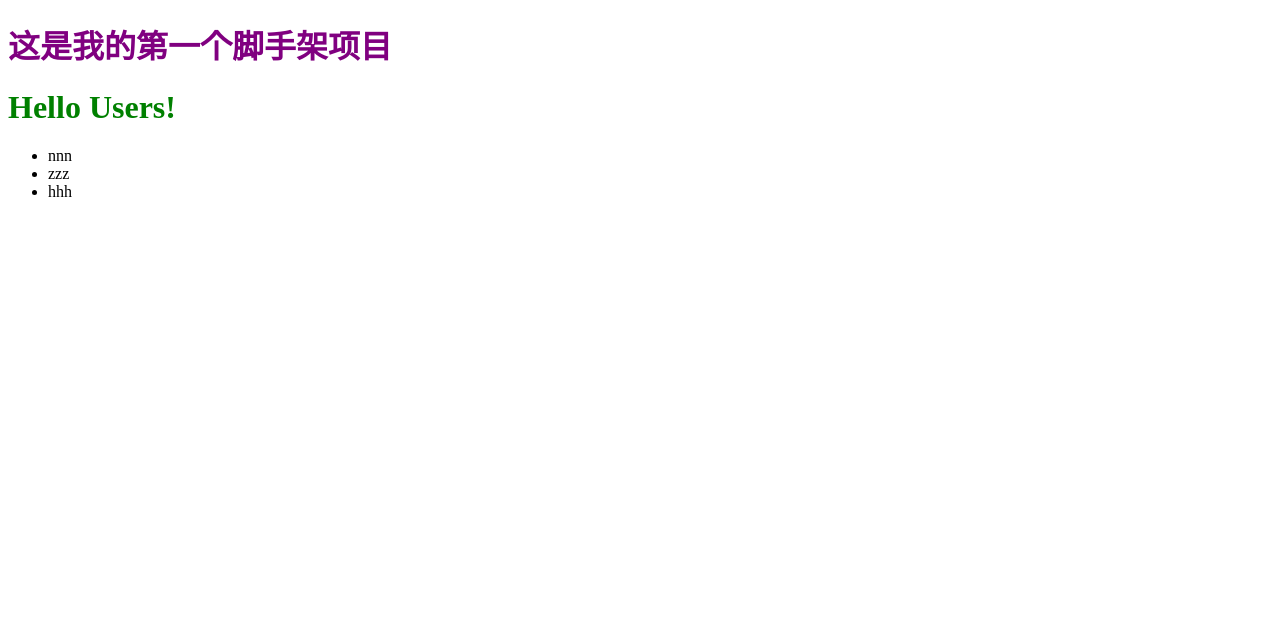
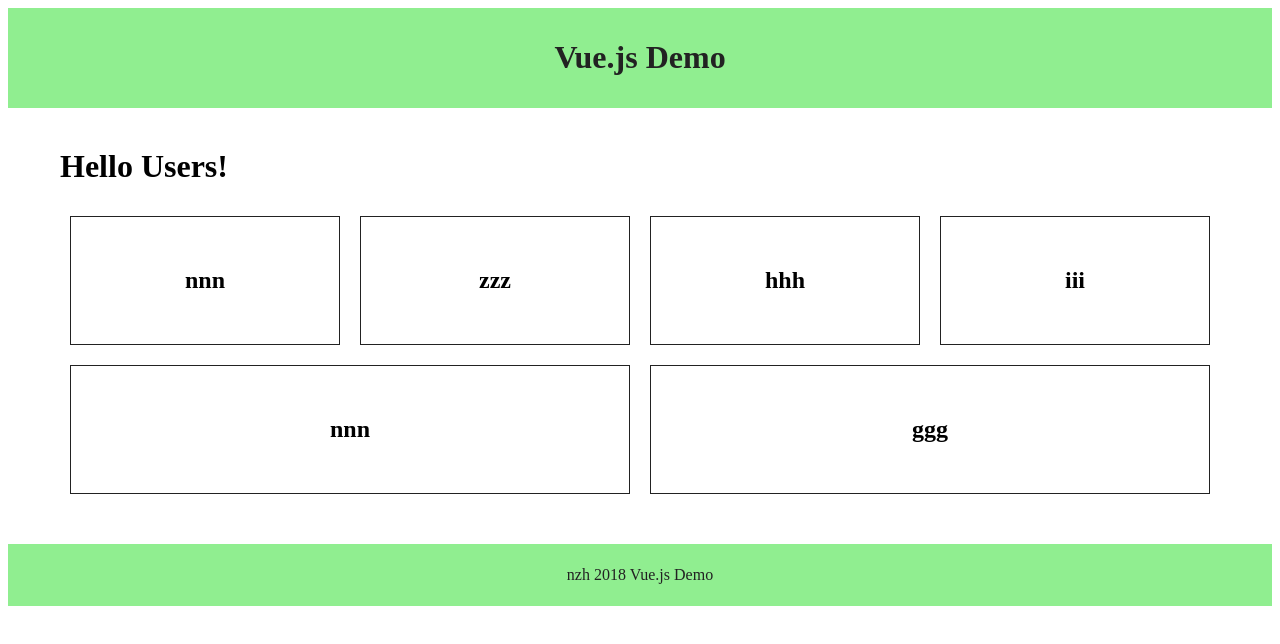
Before and after one commit to g1063598/lesson, a Vue app in the folder VUE/my-project/: page / in a window 1280 px wide. Shown: the top 644 px of the page. Built offline with nearby package versions, Linux system fonts and the light colour scheme.

Commit message:
my-project

```diff
--- a/VUE/my-project/src/App.vue
+++ b/VUE/my-project/src/App.vue
@@ -1,17 +1,22 @@
 <template>
   <div id="app">
-    <h1>{{title}}</h1>
+    <app-header></app-header>
     <users></users>
+    <app-footer></app-footer>
   </div>
 </template>
 
 <script>
 import Users from './components/Users'
+import Footer from './components/Footer'
+import Header from './components/Header'
 
 export default {
   name: 'App',
   components: {
-    Users
+    "users": Users,
+    "app-header": Header,
+    "app-footer": Footer
   },
   data() {
     return {
--- /dev/null
+++ b/VUE/my-project/src/components/Footer.vue
@@ -0,0 +1,29 @@
+<template>
+  <header>
+      <p>
+          {{nzh}}
+      </p>
+  </header>
+</template>
+
+<script>
+export default {
+  name: 'app-footer',
+  data () {
+    return {
+        nzh: "nzh 2018 Vue.js Demo"
+    }
+  }
+}
+</script>
+
+<style scoped>
+  header {
+    background-color: lightgreen;
+    padding: 6px;
+  }
+  p {
+    color: #222;
+    text-align: center;
+  }
+</style>
--- /dev/null
+++ b/VUE/my-project/src/components/Header.vue
@@ -0,0 +1,29 @@
+<template>
+  <header>
+      <h1>
+          {{title}}
+      </h1>
+  </header>
+</template>
+
+<script>
+export default {
+  name: 'app-header',
+  data () {
+    return {
+     title: "Vue.js Demo"
+    }
+  }
+}
+</script>
+
+<style scoped>
+  header {
+    background-color: lightgreen;
+    padding: 10px;
+  }
+  h1 {
+    color: #222;
+    text-align: center;
+  }
+</style>
--- a/VUE/my-project/src/components/HelloWorld.vue
+++ b/VUE/my-project/src/components/HelloWorld.vue
@@ -14,6 +14,5 @@
 }
 </script>
 
-<!-- Add "scoped" attribute to limit CSS to this component only -->
 <style scoped>
 </style>
--- a/VUE/my-project/src/components/Users.vue
+++ b/VUE/my-project/src/components/Users.vue
@@ -2,8 +2,9 @@
   <div class="users">
     <h1>Hello Users!</h1>
     <ul>
-      <li v-for="user in users">
-        {{user}}
+      <li v-for="user in users" v-on:click="user.show = !user.show">
+        <h2>{{user.name}}</h2>
+        <h3 v-show="user.show">{{user.position}}</h3>
       </li>
     </ul>
   </div>
@@ -13,13 +14,38 @@
     name: 'users',
     data() {
       return {
-        users:["nnn","zzz","hhh"]
+        users:[
+          {name:"nnn",position:"web开发",show:false},
+          {name:"zzz",position:"web开发",show:false},
+          {name:"hhh",position:"web开发",show:false},
+          {name:"iii",position:"web开发",show:false},
+          {name:"nnn",position:"web开发",show:false},
+          {name:"ggg",position:"web开发",show:false}
+        ]
       }
     }
   }
 </script>
 <style scoped>
-  h1{
-    color: green;
+  .users {
+    width: 100%;
+    max-width: 1200px;
+    margin: 40px auto;
+    padding: 0 20px;
+    box-sizing: border-box;
+  }
+  ul {
+    display: flex;
+    flex-wrap: wrap;
+    list-style-type: none;
+    padding: 0;
+  }
+  li {
+    flex-grow: 1;
+    flex-basis: 200px;
+    text-align: center;
+    padding:30px;
+    border: 1px solid #222;
+    margin: 10px;
   }
 </style>
```
